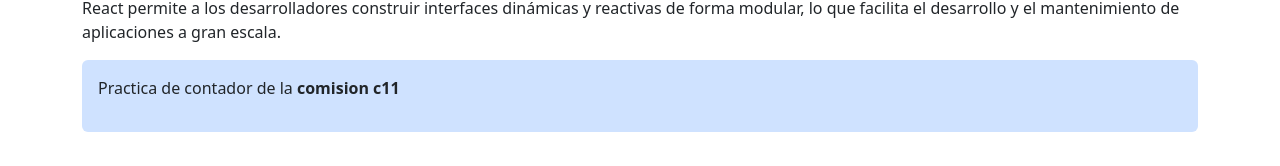
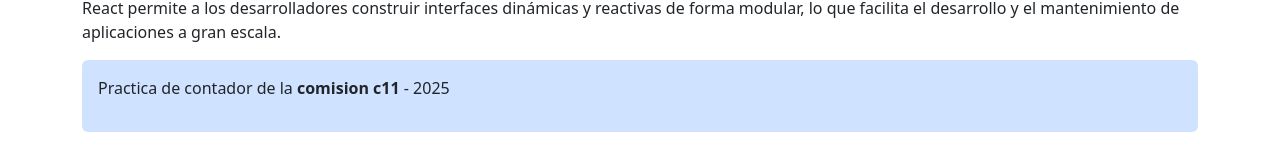
Before and after one commit to nachonazar/Contador, a React (Vite) app: page / in a window 1280 px wide. Shown: the part 242-408 px from the top of the page. Built offline with nearby package versions, Linux system fonts and the light colour scheme.

Commit message:
probe otra sintaxis para usar un props

```diff
--- a/src/components/Informacion.jsx
+++ b/src/components/Informacion.jsx
@@ -1,4 +1,4 @@
-const Informacion = (props) => {
+const Informacion = ({anio, comisionProps}) => {
   return (
     <section>
       <h2>Primer proyecto con react</h2>
@@ -14,7 +14,7 @@
         mantenimiento de aplicaciones a gran escala.
       </p>
       <article className="bg-primary-subtle p-3 rounded">
-        <p>Practica de contador de la <strong>comision {props.comisionProps}</strong></p>
+        <p>Practica de contador de la <strong>comision {comisionProps}</strong> - {anio} </p>
       </article>
     </section>
   );
```
